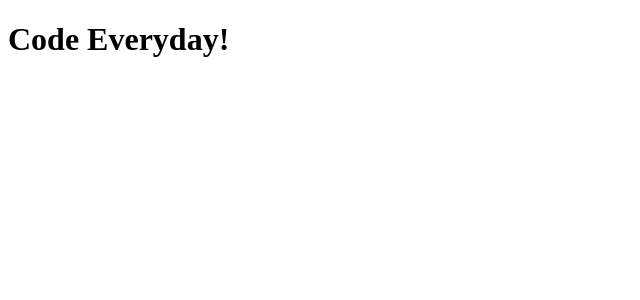
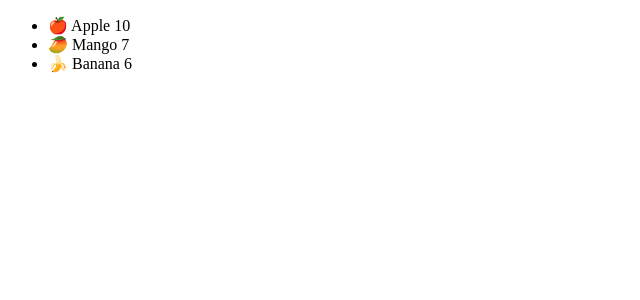
Before and after one commit to nisargaa20/React.js, a React (Vite) app in the folder reactpro/: page / in a window 1280 px wide. Shown: the top 300 px of the page, without its empty margins (0-640 px from the left). Built offline with nearby package versions, Linux system fonts and the light colour scheme.

Commit message:
Conditionally Rendering List Items

```diff
--- a/reactpro/src/App.jsx
+++ b/reactpro/src/App.jsx
@@ -7,7 +7,7 @@ function App() {
 
   return (
   <div className="App">
-  <ConditionalComponent />
+  <Fruits />
 
   </div>
   );
--- a/reactpro/src/components/Fruit.jsx
+++ b/reactpro/src/components/Fruit.jsx
@@ -1,9 +1,16 @@
 export default function Fruit({ name, price, emoji}){
 
    return (
-    <li>
-         {emoji} {name} {price}
-    </li>
+    <>
+         {/* {emoji} {name} {price}  */}
+
+         {price >5 ?(<li>  {emoji} {name} {price}  </li>
+         )
+         :(
+            ""
+         )}
+
+        </>
    );
 
 
--- a/reactpro/src/components/Fruits.jsx
+++ b/reactpro/src/components/Fruits.jsx
@@ -16,6 +16,7 @@ export default function Fruits(){
       {fruits.map((fruit)=>(
      <Fruit
      key={fruit.name}
+     name={fruit.name}
      price={fruit.price}
      emoji={fruit.emoji}/>
     )
```
